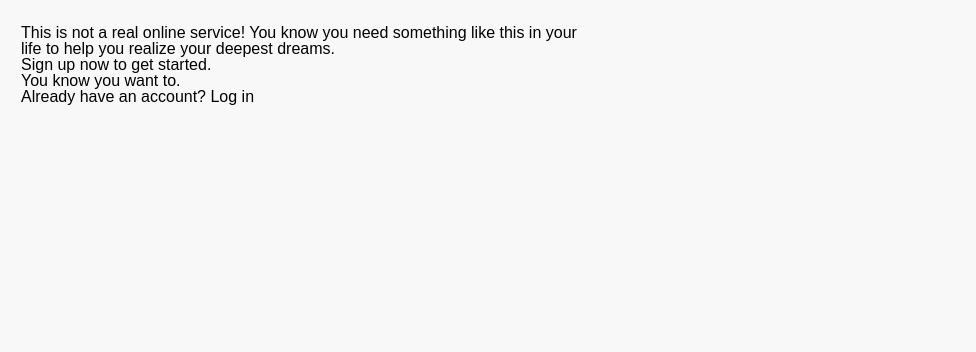
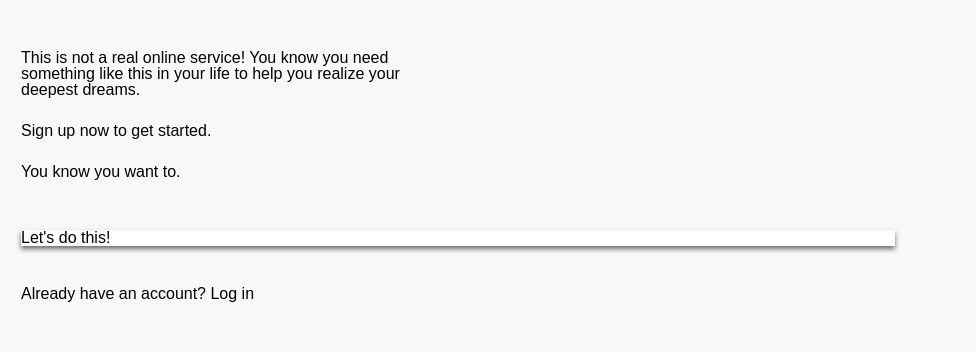
Before and after one commit to Miguel-Matos/sign-up-form, a plain HTML site: page index.html in a window 1280 px wide. Shown: the top 352 px of the page, 304-1280 px from the left. Drawn offline with Linux system fonts and the light colour scheme.

Commit message:
TODO create form

```diff
--- a/index.html
+++ b/index.html
@@ -23,14 +23,21 @@
         </div>
 
         <div id="content">
-            <p>This is not a real online service! You know you need something
-                like this in your life to help you realize your deepest dreams.
-            </p>
-            <p>Sign up <em>now</em> to get started.</p>
-            <p>You know you want to.</p>
+            <div id="intro">
+                <p>This is not a real online service! You know you need something
+                    like this in your life to help you realize your deepest dreams.</p>
+
+                <p>Sign up now to get started.</p>
+
+                <p id="tempt">You know you want to.</p>
+            </div>
+
 
             <form action="" method="post">
+                <div id="formarea">
+                    <p>Let's do this!</p>
 
+                </div>
 
 
             </form>
--- a/styles.css
+++ b/styles.css
@@ -6,12 +6,16 @@ main {
 }
 
 #content {
-    padding: 25px;
-    max-width: 45%;
+    padding: 25px 0 0 25px;
 }
 
 p {
     font-family: sans-serif;
+    margin: 25px 0;
+}
+
+#tempt {
+    margin-bottom: 50px;
 }
 #left {
     height: 100vh;
@@ -47,3 +51,13 @@ p {
     font-size: 40px;
 
 }
+
+#formarea {
+    background-color: white;
+    box-shadow: 0px 3px 5px rgb(106, 106, 106);
+    margin-bottom: 40px;
+}
+
+#intro {
+    max-width: 45%;
+}
```
